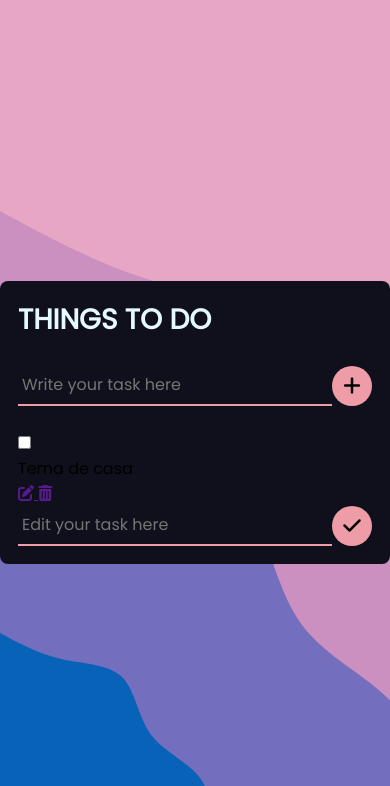
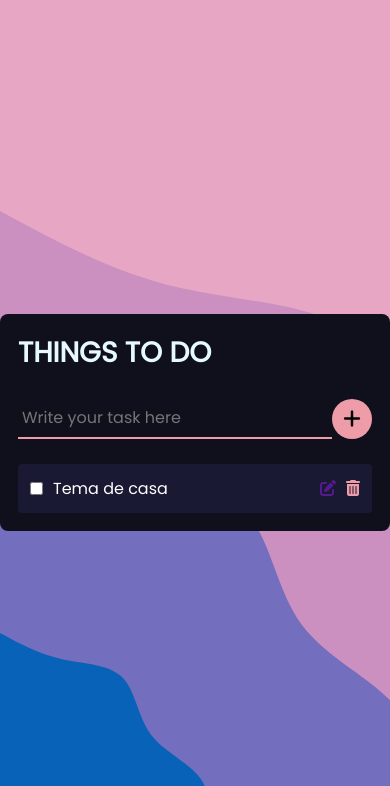
Before and after one commit to apedrodev1/JavaScript-Learning-HUB, a PHP site: page / in a window 390 px wide. Shown: the top 786 px of the page. Run offline with PHP 8.4, Linux system fonts and the light colour scheme.

Commit message:
style: responsive, and final layout

```diff
--- a/To do list/src/styles/style.css
+++ b/To do list/src/styles/style.css
@@ -66,3 +66,59 @@ body {
   cursor: pointer;
   scale: 1.05;
 }
+
+#tasks {
+  display: flex;
+  flex-direction: column;
+  gap: 12px;
+  max-height: 400px;
+  overflow: auto;
+}
+
+.task {
+  display: flex;
+  align-items: center;
+  justify-content: space-between;
+  color: #262626;
+  background-color: #191933;
+  padding: 8px 12px;
+  border-radius: 4px;
+}
+
+.task .progress {
+  margin-right: 10px;
+}
+
+.task .task-description {
+  font-size: 16px;
+  color: #fff;
+  padding: 4px 0px;
+  width: 100%;
+}
+
+.task .task-actions {
+  display: flex;
+  gap: 10px;
+}
+
+.action-button {
+  font-size: 16px;
+}
+
+.action-button.edit-button {
+  color: #6c9bbc;
+}
+
+.action-button.delete-button {
+  color: #ee9ca7;
+}
+
+.hidden {
+  display: none;
+}
+
+@media screen and (max-width: 600px) {
+  #to-do {
+    width: 300px;
+  }
+}
```
